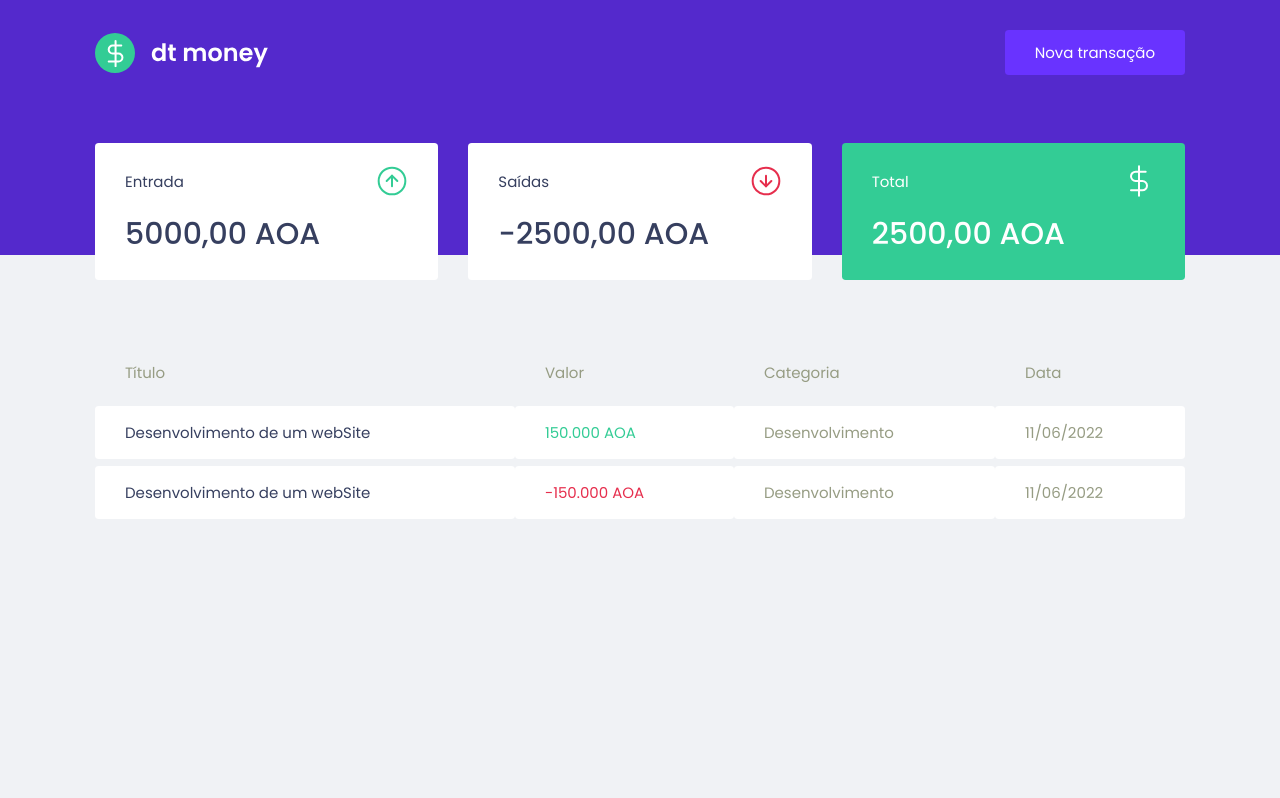
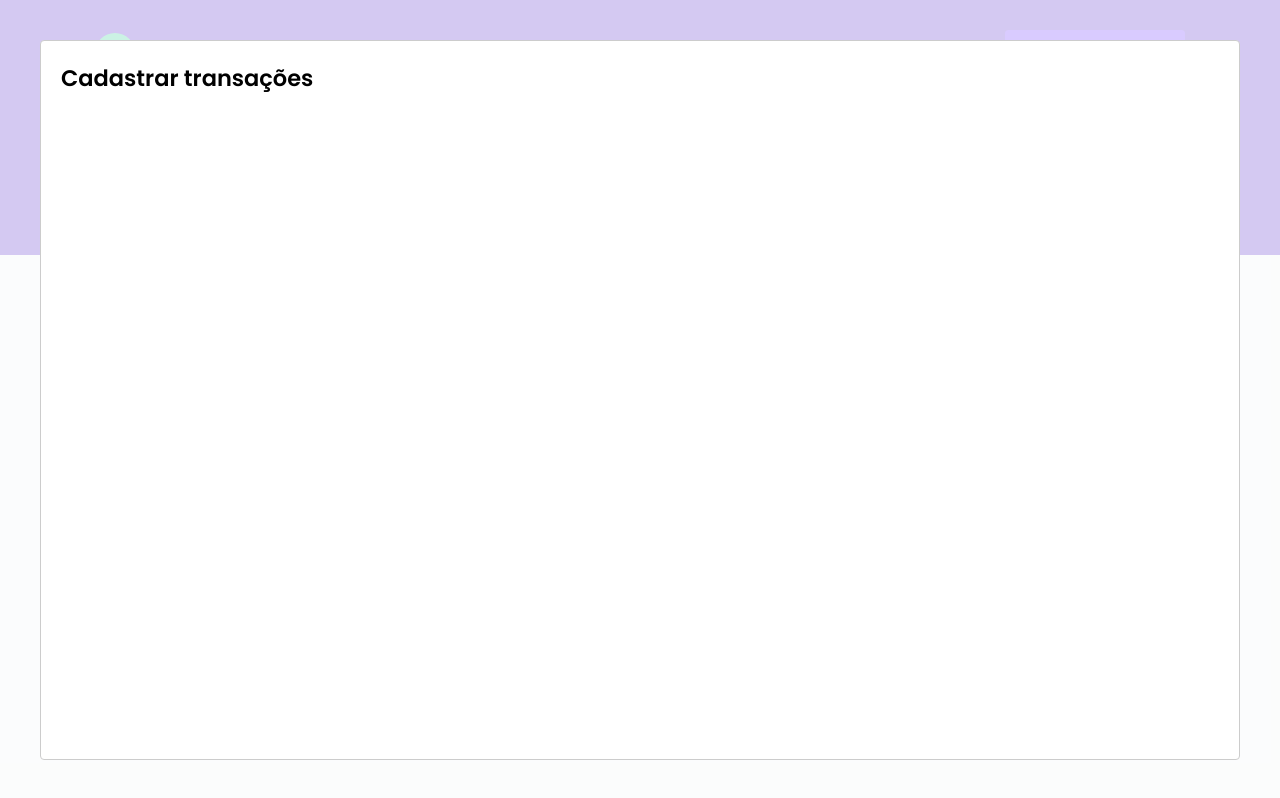
Before and after one commit to FabioJunik/dt-Money, a React (Create React App) app: page / in a window 1280 px wide. Both pictures are taken after a click on the button "Nova transação". Built offline with nearby package versions, Linux system fonts and the light colour scheme; no server answers; what miragejs would draw is missing.

Commit message:
Configuração do modal de criação

```diff
--- a/package.json
+++ b/package.json
@@ -14,6 +14,7 @@
     "axios": "^0.27.2",
     "react": "^18.1.0",
     "react-dom": "^18.1.0",
+    "react-modal": "^3.15.1",
     "react-scripts": "5.0.1",
     "styled-components": "^5.3.5",
     "typescript": "^4.7.3",
@@ -44,6 +45,7 @@
     ]
   },
   "devDependencies": {
+    "@types/react-modal": "^3.13.1",
     "miragejs": "^0.1.45"
   }
 }
--- a/src/App.tsx
+++ b/src/App.tsx
@@ -1,13 +1,33 @@
+import {useState} from 'react';
 import { Dashboard } from "./components/Dashboard";
 import { Header } from "./components/Header";
 import { GlobalStyle } from "./styles/global"
+import Modal from 'react-modal';
+
+Modal.setAppElement('#root');
 
 export function App() {
+  const [isNewTransactionModalOpen, setIsNewTransactionModalOpen] = useState(false);
+
+  function handleOpenNewTransactionModal(){
+      setIsNewTransactionModalOpen(true);
+  }
+
+  function handleCloseNewTransactionModal(){
+      setIsNewTransactionModalOpen(false);
+  }
+
   return (
-    <div className="App">
+    <>
       <GlobalStyle/>
-      <Header/>
+      <Header onOpenNewTransactionModal={handleOpenNewTransactionModal}/>
       <Dashboard/>
-    </div>
+      <Modal
+        isOpen={isNewTransactionModalOpen}
+        onRequestClose={handleCloseNewTransactionModal}
+      >
+        <h2>Cadastrar transações</h2>
+      </Modal>
+    </>
   );
 }
--- a/src/components/header/index.tsx
+++ b/src/components/header/index.tsx
@@ -1,12 +1,18 @@
+import {useState} from 'react';
 import logoImg from "../../assets/logo.svg";
 import { Container, Content } from "./styles";
 
-export function Header(){
+interface HeaderProps  {
+    onOpenNewTransactionModal:()=> void
+}
+
+export function Header({onOpenNewTransactionModal}:HeaderProps){
+
     return (
         <Container>
             <Content>
                 <img src={logoImg} alt="dt money"/>
-                <button>
+                <button type='button' onClick={onOpenNewTransactionModal}>
                     Nova transação
                 </button>
             </Content>
```
Also changed, not shown: 1 other file (tests, documents, lock files or other folders).
